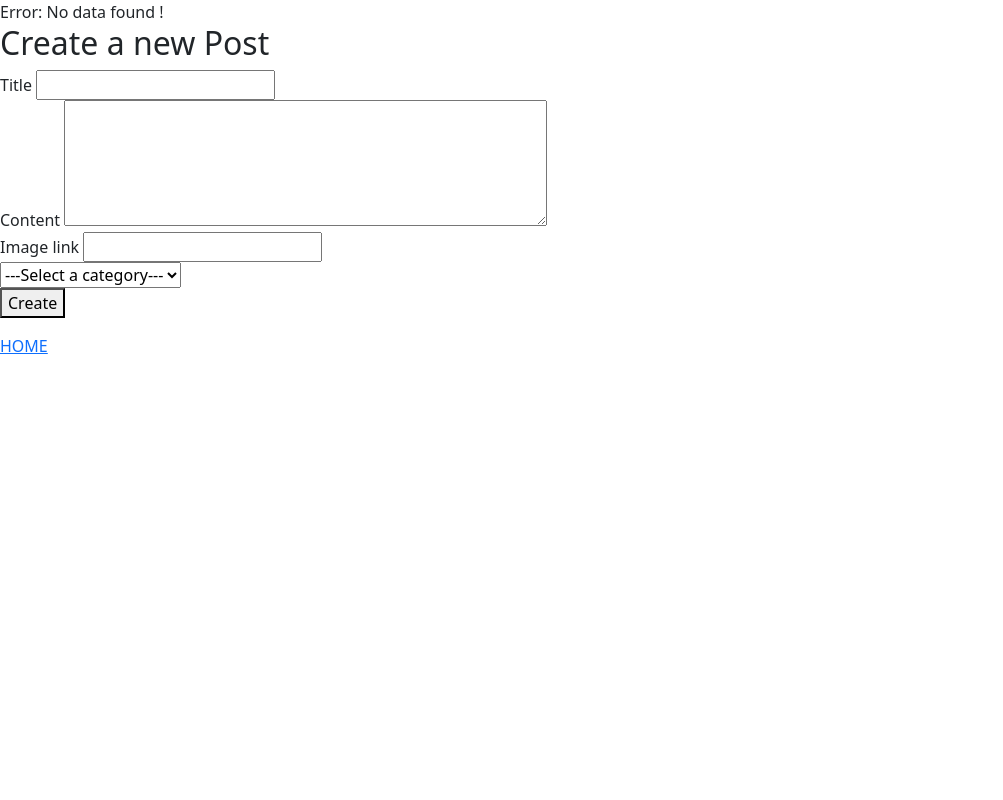
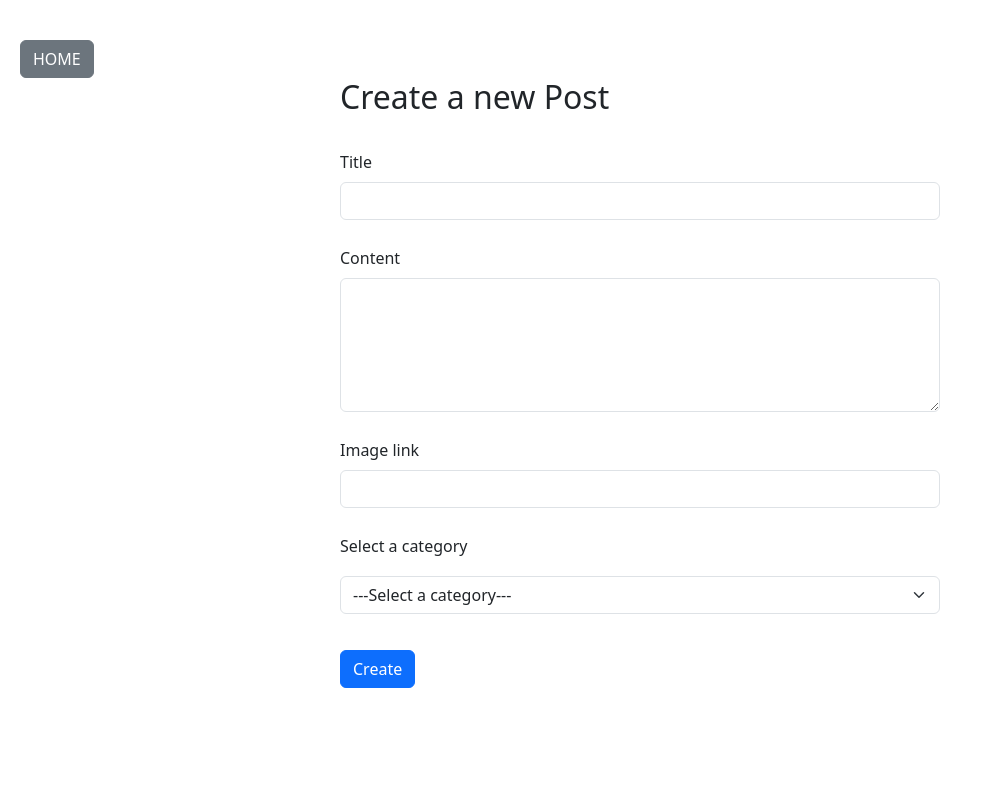
Before and after one commit to TuanHiep2305/eproject_Team1, a PHP site: page /create.php in a window 1280 px wide. Shown: the whole page, without its empty margins (0-1003 px from the left). Run offline with PHP 8.4, Linux system fonts and the light colour scheme; data comes from the database, SQL or seed files in the repository.

Commit message:
Admin Site

```diff
--- a/Admin Site/create.php
+++ b/Admin Site/create.php
@@ -1,30 +1,42 @@
 <?php
+// Connect to the database
 include('../include/connections.php');
-session_start();
-// Create a new Post
-if (isset($_SESSION['admin_id'])) {
-    if (isset($_POST['submit'])) {
-        $post_title = $_POST['post_title'];
-        $post_content = $_POST['post_content'];
-        $post_image = $_POST['post_image'];
-        $post_category = $_POST['post_category'];
-        $admin_id = $_SESSION['admin_id'];
+$message = ""; // Biến để lưu trữ thông báo
 
-        $query = "INSERT INTO Post (post_title, post_content, post_image, category_id, admin_id, status)
-                  VALUES ('$post_title', '$post_content', '$post_image', '$post_category', '$admin_id', '1')";
-        $result = $conn->query($query);
+if (isset($_POST['submit'])) {
+    $post_title = $_POST['post_title'];
+    $post_content = $_POST['post_content'];
+    $post_image = $_POST['post_image'];
+    $post_category = $_POST['post_category'];
 
-        if ($result == TRUE) {
-            echo '<script> alert("Your Post is created successfully !!!");</script>';
-            header('Location: home.php');
-        }else {
-            echo 'Create failed: ' . $conn->error;
+    // Đảm bảo các giá trị không rỗng trước khi thêm vào cơ sở dữ liệu
+    if (!empty($post_title) && !empty($post_content) && !empty($post_image) && !empty($post_category)) {
+
+        // Sử dụng Prepared Statements để tránh SQL Injection
+        $stmt = $conn->prepare("INSERT INTO post (post_title, post_content, post_image, category_id) VALUES (?, ?, ?, ?)");
+
+        // Kiểm tra xem prepare có thành công không
+        if ($stmt) {
+            $stmt->bind_param("sssi", $post_title, $post_content, $post_image, $post_category);
+
+            // Thực hiện truy vấn và kiểm tra kết quả
+            if ($stmt->execute()) {
+                $message = "Post created successfully!";
+            } else {
+                $message = "Error executing query: " . $stmt->error;
+            }
+
+            // Đóng Prepared Statement
+            $stmt->close();
+        } else {
+            $message = "Error preparing query: " . $conn->error;
         }
+    } else {
+        $message = "All fields are required!";
     }
-}else {
-    echo 'Error: No data found !';
 }
 ?>
+
 
 <!DOCTYPE html>
 <html lang="en">
@@ -34,28 +46,63 @@
     <meta name="viewport" content="width=device-width, initial-scale=1.0">
     <link href="https://cdn.jsdelivr.net/npm/bootstrap@5.3.2/dist/css/bootstrap.min.css" rel="stylesheet"
         integrity="sha384-T3c6CoIi6uLrA9TneNEoa7RxnatzjcDSCmG1MXxSR1GAsXEV/Dwwykc2MPK8M2HN" crossorigin="anonymous">
+    <style>
+        body {
+            padding: 20px;
+        }
+
+        form {
+            max-width: 600px;
+            margin: auto;
+        }
+
+        label {
+            margin-top: 10px;
+        }
+
+        select {
+            margin-top: 10px;
+        }
+
+        button {
+            margin-top: 20px;
+        }
+
+        a {
+            display: block;
+            margin-top: 20px;
+        }
+    </style>
 </head>
 
 <body>
-       <form method="POST">
-        <h2>Create a new Post</h2>
-        <div>
-            <label>Title</label>
-            <input type="text" name="post_title" required>
+<a href="home.php" class="btn btn-secondary">HOME</a>
+
+    <form method="POST">
+        <h2 class="mb-4">Create a new Post</h2>
+        <?php if (!empty($message)): ?>
+        <div class="alert alert-<?php echo ($message == "Post created successfully!") ? 'success' : 'danger'; ?> mb-3">
+            <?php echo $message; ?>
         </div>
-        <div>
-            <label>Content</label>
-            <textarea name="post_content" cols="50" rows="5" required></textarea >
+    <?php endif; ?>
+        <div class="mb-3">
+            <label for="post_title" class="form-label">Title</label>
+            <input type="text" class="form-control" id="post_title" name="post_title" required>
         </div>
-        <div>
-            <label>Image link</label>
-            <input type="text" name="post_image" required>
+        <div class="mb-3">
+            <label for="post_content" class="form-label">Content</label>
+            <textarea class="form-control" id="post_content" name="post_content" cols="50" rows="5" required></textarea>
         </div>
-        <div>
-            <select name="post_category">
-                <option>---Select a category---</option>
+        <div class="mb-3">
+            <label for="post_image" class="form-label">Image link</label>
+            <input type="text" class="form-control" id="post_image" name="post_image" required>
+        </div>
+        <div class="mb-3">
+            <label for="post_category" class="form-label">Select a category</label>
+            <select class="form-select" id="post_category" name="post_category" required>
+                <option value="">---Select a category---</option>
                 <?php
-                $categories_query = "SELECT category_id, category_name FROM Category";
+                $categories_query = "SELECT category_id, category_name FROM category";
                 $categories_result = $conn->query($categories_query);
 
                 if ($categories_result->num_rows > 0) {
@@ -69,10 +116,9 @@
                 ?>
             </select>
         </div>
-        <button type="submit" name="submit">Create</button>
+        <button type="submit" name="submit" class="btn btn-primary">Create</button>
     </form>
 
-<a href="home.php">HOME</a>
 </body>
 
 </html>
```
Also changed, not shown: Admin Site/admin_login.php (+12 -11 lines), Admin Site/response.php (+43 -20 lines), Admin Site/update.php (+28 -22 lines).
